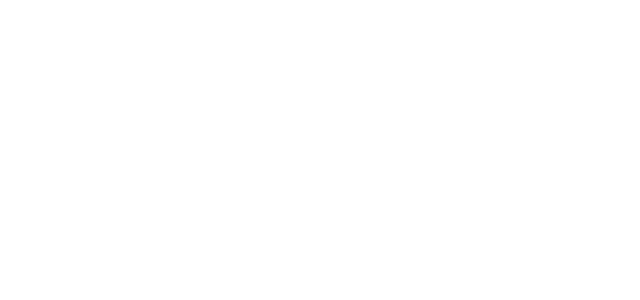
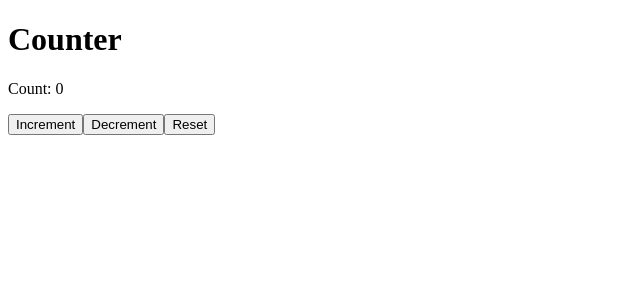
Before and after one commit to Iamarainbow2/Exercices, a React (Vite) app in the folder React/: page /counter in a window 1280 px wide. Before the commit this address had no page. Shown: the top 300 px of the page, without its empty margins (0-640 px from the left). Built offline with nearby package versions, Linux system fonts and the light colour scheme.

Commit message:
Router set for welcome and counter components

```diff
--- a/React/src/App.jsx
+++ b/React/src/App.jsx
@@ -1,14 +1,16 @@
 
-import { BrowserRouter, Routes, Route } from 'react-router-dom';
+import { BrowserRouter as Router, Routes, Route } from 'react-router-dom';
 import Welcome from './Components/Welcome';
+import Counter from './Components/Counter';
 
 const App = () => {
   return (
-    <BrowserRouter>
+    <Router>
       <Routes>
-        <Route path="/" element={<Welcome name="Nameless" />} />
+        <Route path="/" element={<Welcome name="Mehmet" />} />
+        <Route path="/counter" element={<Counter />} />
       </Routes>
-    </BrowserRouter>
+    </Router>
   );
 };
 
--- /dev/null
+++ b/React/src/Components/Counter.jsx
@@ -0,0 +1,18 @@
+
+import useCounter from './useCounter';
+
+const Counter = () => {
+  const { count, increment, decrement, reset } = useCounter(0);
+
+  return (
+    <div>
+      <h1>Counter</h1>
+      <p>Count: {count}</p>
+      <button onClick={increment}>Increment</button>
+      <button onClick={decrement}>Decrement</button>
+      <button onClick={reset}>Reset</button>
+    </div>
+  );
+};
+
+export default Counter;
--- /dev/null
+++ b/React/src/Components/useCounter.jsx
@@ -0,0 +1,27 @@
+
+import { useState, useCallback } from 'react';
+
+const useCounter = (initialValue = 0) => {
+  const [count, setCount] = useState(initialValue);
+
+  const increment = useCallback(() => {
+    setCount((prevCount) => prevCount + 1);
+  }, []);
+
+  const decrement = useCallback(() => {
+    setCount((prevCount) => prevCount - 1);
+  }, []);
+
+  const reset = useCallback(() => {
+    setCount(initialValue);
+  }, [initialValue]);
+
+  return {
+    count,
+    increment,
+    decrement,
+    reset,
+  };
+};
+
+export default useCounter;
```
Also changed, not shown: React/src/Components/GithubUser.jsx (added).
